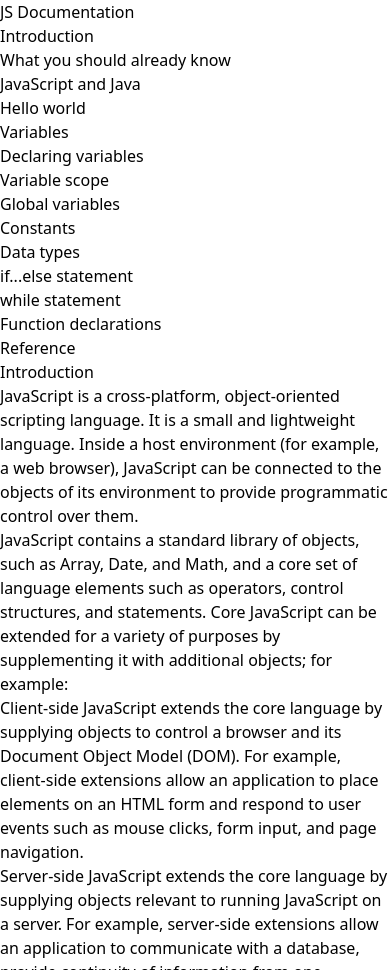
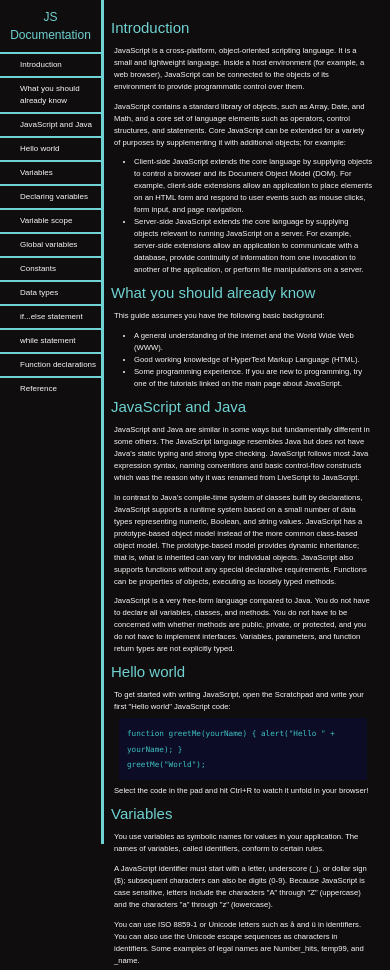
Before and after one commit to Muhammad-Uzair99/Technical-Documentation-Page, a plain HTML site: page index.html in a window 390 px wide. Shown: the top 970 px of the page. Drawn offline with Linux system fonts and the light colour scheme.

Commit message:
Update Tailwind CSS styles and HTML structure
Explanation: This commit updates the Tailwind CSS configuration in the tailwind.config.js file, and refines the styles in the input.css file to ensure a more consistent and visually appealing design for the Technical Documentation Page. It also optimizes the HTML structure in the index.html file to maintain a responsive and user-friendly layout. These changes enhance the overall user experience and readability of the technical documentation.

```diff
--- a/index.html
+++ b/index.html
@@ -1,54 +1,72 @@
 <!DOCTYPE html>
-<html lang="en">
+<html lang="en" class="block box-border bg-background sm:text-base text-[0.5rem]">
 <head>
   <meta charset="UTF-8">
   <meta name="viewport" content="width=device-width, initial-scale=1.0">
   <title>Technical Documentation Page</title>
   <link href="./dist/output.css" rel="stylesheet">
 </head>
-<body>
-  <nav id="navbar">
-    <header>JS Documentation</header>
-    <ul>
-      <li><a class="nav-link" href="#Introduction">Introduction</a></li>
-      <li>
+<body class="block w-full min-w-[18.125rem] text-text bg-background font-['Arial'] leading-[1.5em] m-2 overflow-x-auto">
+
+  <nav id="navbar" class="fixed top-0 left-0 sm:min-w-[18.125rem] sm:w-[18.75rem] w-52 h-full border-r-[3px] border-solid border-primary">
+
+    <header class="text-primary font-medium m-[0.625em] leading-[1.5em] text-center sm:text-[1.8rem] text-[1.5rem]">JS Documentation</header>
+
+    <ul class="h-[88%] p-0 overflow-y-auto overflow-x-hidden mx-0 my-4 ms-0 me-0">
+      <li class="list-item border-t-2 border-solid border-primary list-none w-full ps-10">
+        <a class="nav-link" href="#Introduction">Introduction</a>
+      </li>
+      <li class="list-item border-t-2 border-solid border-primary list-none w-full ps-10">
         <a class="nav-link" href="#What_you_should_already_know"
           >What you should already know</a
         >
       </li>
-      <li>
+      <li class="list-item border-t-2 border-solid border-primary list-none w-full ps-10">
         <a class="nav-link" href="#JavaScript_and_Java"
           >JavaScript and Java</a
         >
       </li>
-      <li><a class="nav-link" href="#Hello_world">Hello world</a></li>
-      <li><a class="nav-link" href="#Variables">Variables</a></li>
-      <li>
+      <li class="list-item border-t-2 border-solid border-primary list-none w-full ps-10">
+        <a class="nav-link" href="#Hello_world">Hello world</a>
+      </li>
+      <li class="list-item border-t-2 border-solid border-primary list-none w-full ps-10">
+        <a class="nav-link" href="#Variables">Variables</a>
+      </li>
+      <li class="list-item border-t-2 border-solid border-primary list-none w-full ps-10">
         <a class="nav-link" href="#Declaring_variables"
           >Declaring variables</a
         >
       </li>
-      <li><a class="nav-link" href="#Variable_scope">Variable scope</a></li>
-      <li>
+      <li class="list-item border-t-2 border-solid border-primary list-none w-full ps-10">
+        <a class="nav-link" href="#Variable_scope">Variable scope</a>
+      </li>
+      <li class="list-item border-t-2 border-solid border-primary list-none w-full ps-10">
         <a class="nav-link" href="#Global_variables">Global variables</a>
       </li>
-      <li><a class="nav-link" href="#Constants">Constants</a></li>
-      <li><a class="nav-link" href="#Data_types">Data types</a></li>
-      <li>
-        <a class="nav-link" href="#if...else_statement"
-          >if...else statement</a
-        >
+      <li class="list-item border-t-2 border-solid border-primary list-none w-full ps-10">
+        <a class="nav-link" href="#Constants">Constants</a>
       </li>
-      <li><a class="nav-link" href="#while_statement">while statement</a></li>
-      <li>
+      <li class="list-item border-t-2 border-solid border-primary list-none w-full ps-10">
+        <a class="nav-link" href="#Data_types">Data types</a>
+      </li>
+      <li class="list-item border-t-2 border-solid border-primary list-none w-full ps-10">
+        <a class="nav-link" href="#if...else_statement">if...else statement</a>
+      </li>
+      <li class="list-item border-t-2 border-solid border-primary list-none w-full ps-10">
+        <a class="nav-link" href="#while_statement">while statement</a>
+      </li>
+      <li class="list-item border-t-2 border-solid border-primary list-none w-full ps-10">
         <a class="nav-link" href="#Function_declarations"
           >Function declarations</a
         >
       </li>
-      <li><a class="nav-link" href="#Reference">Reference</a></li>
+      <li class="list-item border-t-2 border-solid border-primary list-none w-full ps-10">
+        <a class="nav-link" href="#Reference">Reference</a>
+      </li>
     </ul>
   </nav>
-  <main id="main-doc">
+
+  <main id="main-doc" class="sm:ml-[19.375rem] ml-[11.5rem] absolute p-5 mb-[6.875rem]">
     <section class="main-section" id="Introduction">
       <header>Introduction</header>
       <article>
@@ -152,6 +170,7 @@
     </section>
     <section class="main-section" id="Variables">
       <header>Variables</header>
+      <article>
         <p>
           You use variables as symbolic names for values in your application.
           The names of variables, called identifiers, conform to certain rules.
@@ -169,6 +188,7 @@
           characters in identifiers. Some examples of legal names are
           Number_hits, temp99, and _name.
         </p>
+      </article>
     </section>
     <section class="main-section" id="Declaring_variables">
       <header>Declaring variables</header>
@@ -333,9 +353,15 @@
           conditions tested in sequence, as follows:
         </p>
         <code
-          >if (condition_1) { statement_1; } else if (condition_2) {
-          statement_2; } else if (condition_n) { statement_n; } else {
-          statement_last; }
+          >if (condition_1) {
+             statement_1;
+          } else if (condition_2) {
+            statement_2;
+          } else if (condition_n) {
+           statement_n;
+          } else {
+          statement_last;
+         }
         </code>
         In the case of multiple conditions only the first logical condition
         which evaluates to true will be executed. To execute multiple
@@ -448,7 +474,7 @@
         <ul>
           <li>
             All the documentation in this page is taken from
-            <a
+            <a class="underline"
               href="https://developer.mozilla.org/en-US/docs/Web/JavaScript/Guide"
               target="_blank"
               >MDN</a
@@ -460,5 +486,3 @@
   </main>
 </body>
 </html>
-
-</html>
--- a/src/input.css
+++ b/src/input.css
@@ -1,3 +1,31 @@
 @tailwind base;
 @tailwind components;
 @tailwind utilities;
+
+@layer base {
+  .main-section header {
+    @apply font-medium text-3xl m-[0.625rem] text-primary;
+  }
+
+  article {
+    @apply m-4 text-[0.96em];
+  }
+
+  article p {
+    @apply my-[1em];
+  }
+
+  article ul {
+    @apply block list-disc pl-10;
+  }
+
+  code {
+    @apply block font-mono whitespace-pre-line break-normal leading-[2em] text-accent bg-secondary m-[0.625rem] p-4 rounded-[0.325rem];
+  }
+}
+
+@layer components {
+  .nav-link {
+    @apply block py-[0.625rem] no-underline cursor-pointer;
+  }
+}
--- a/tailwind.config.js
+++ b/tailwind.config.js
@@ -2,7 +2,15 @@
 module.exports = {
   content: ["./**/*.{html,js}"],
   theme: {
-    extend: {},
+    extend: {
+      colors: {
+        'text': '#fdf7f7',
+        'background': '#0f0d0d',
+        'primary': '#70d2d2',
+        'secondary': '#0c0c27',
+        'accent': '#3dc2c2',
+       },
+    },
   },
   plugins: [],
 }
```
Also changed, not shown: dist/output.css. Lines whose indentation alone changed are shown as unchanged.
